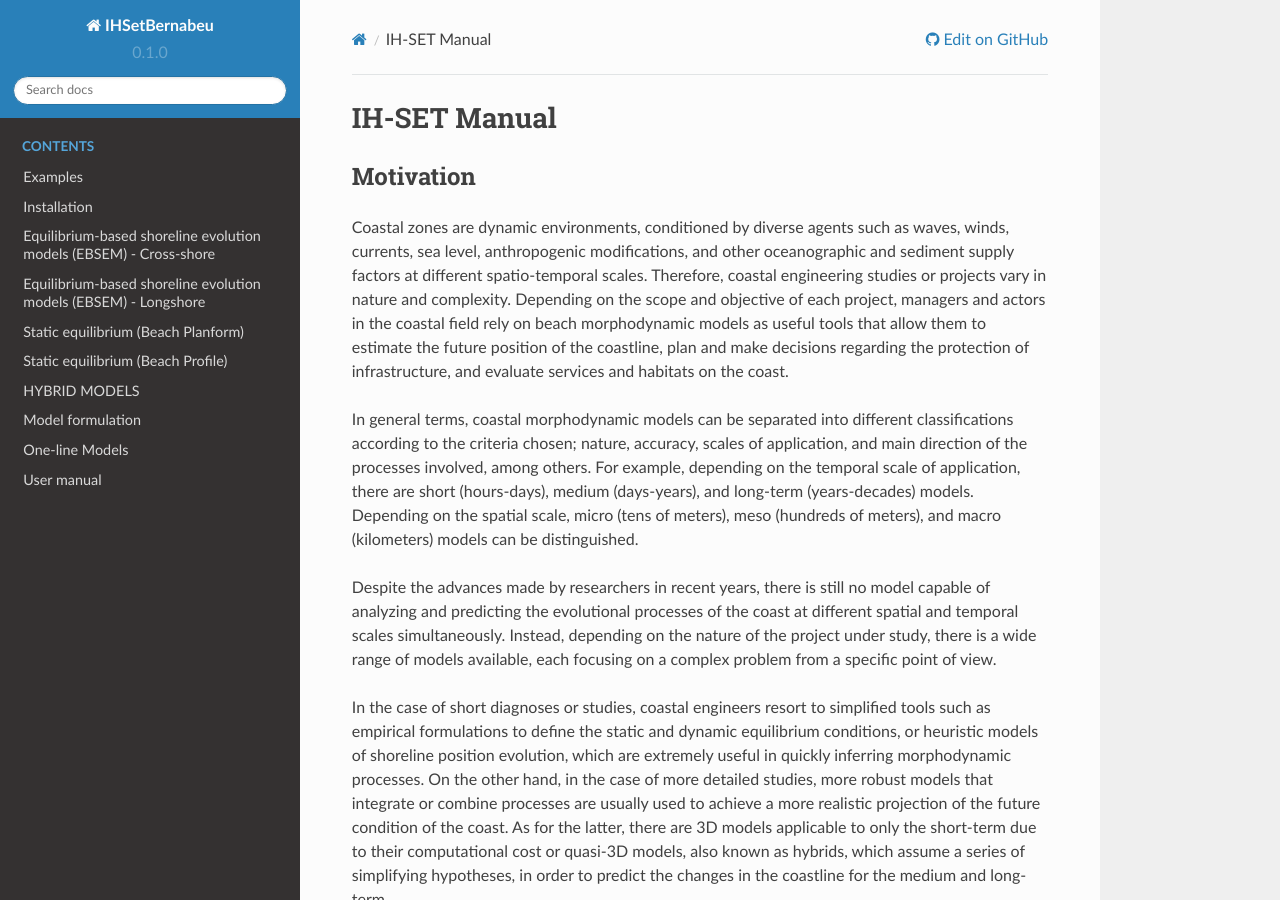
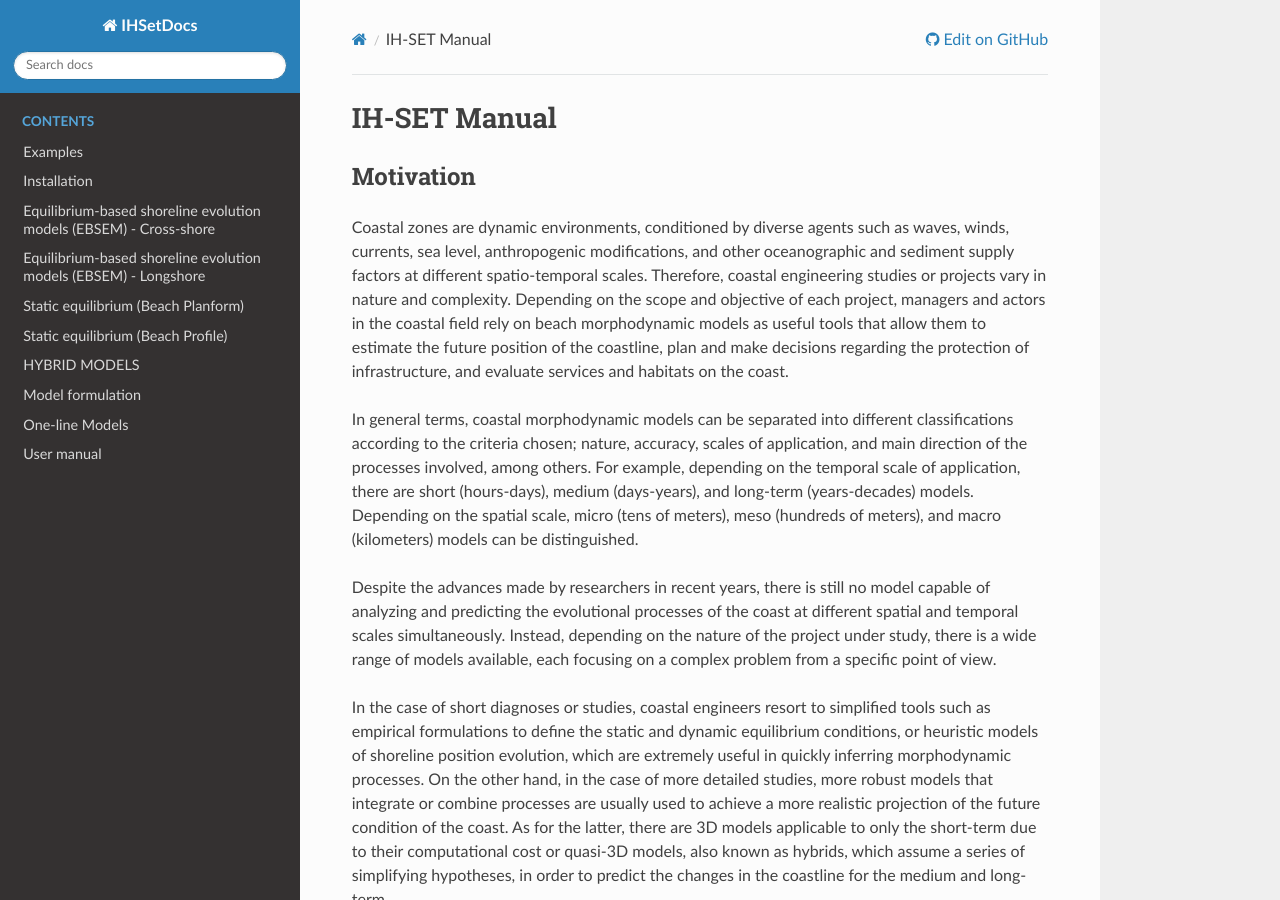
Before and after one commit to IHCantabria/IHSetDocs, a Sphinx documentation site: the page built from docs/index.md, in a window 1280 px wide and 900 px high. Built offline with Sphinx 7.4.7 and the Read the Docs theme 2.0.0, drawn with Linux system fonts in a browser that asks for light colours.

Commit message:
Update conf.py

```diff
--- a/docs/conf.py
+++ b/docs/conf.py
@@ -5,18 +5,15 @@
 
 # -- Project information -----------------------------------------------------
 # https://www.sphinx-doc.org/en/master/usage/configuration.html#project-information
-# from IHSetBernabeu.__init__ import __version__
 
-__version__ = "0.1.0"
-project = "IHSetBernabeu"
+project = "IHSetDocs"
 copyright = "2024, Lim, Changbin"
 author = "Lim, Changbin"
-version = release = __version__
 
 html_context = {
     "display_github": True,  # Integrate GitHub
     "github_user": "ihcantabria",  # Username
-    "github_repo": "IHSetBernabeu",  # Repo name
+    "github_repo": "IHSetDocs",  # Repo name
     "github_version": "main",  # Version
     "conf_py_path": "/docs/",
 }
@@ -33,6 +30,7 @@ extensions = [
     "sphinx.ext.mathjax",
     "sphinx.ext.githubpages",
 ]
+
 templates_path = ["_templates"]
 exclude_patterns = ["_build", "Thumbs.db", ".DS_Store"]
 mathjax_config = {
@@ -41,7 +39,6 @@ mathjax_config = {
     },
 }
 mathjax_path = "https://cdnjs.cloudflare.com/ajax/libs/mathjax/2.7.7/MathJax.js"
-
 # -- Options for HTML output -------------------------------------------------
 # https://www.sphinx-doc.org/en/master/usage/configuration.html#options-for-html-output
 
@@ -50,9 +47,18 @@ html_theme_options = {
     "display_version": True,
     "style_external_links": False,
 }
+html_sidebars = {
+    '**': [
+        'sidebar.html',  # Default sidebar content
+        'localtoc.html',  # Table of contents for the current page
+        'sourcelink.html',  # Link to the source code
+        'searchbox.html',  # Search box
+    ],
+}
 # html_theme = 'furo'
 # html_theme = 'sphinx_book_theme'
 
 html_static_path = ["_static"]
 html_logo = ""
-html_title = " v" + release
+html_title = " v"
+myst_heading_anchors = 3
```
